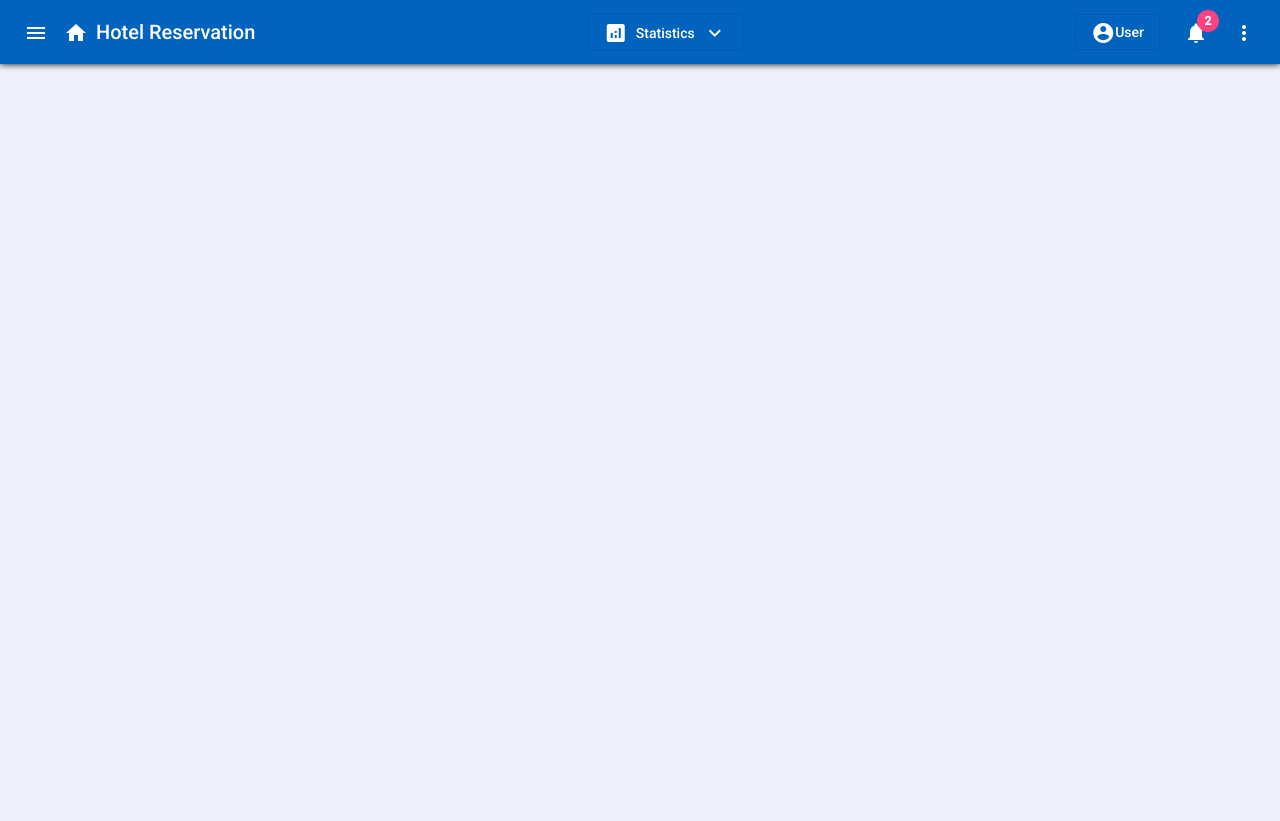
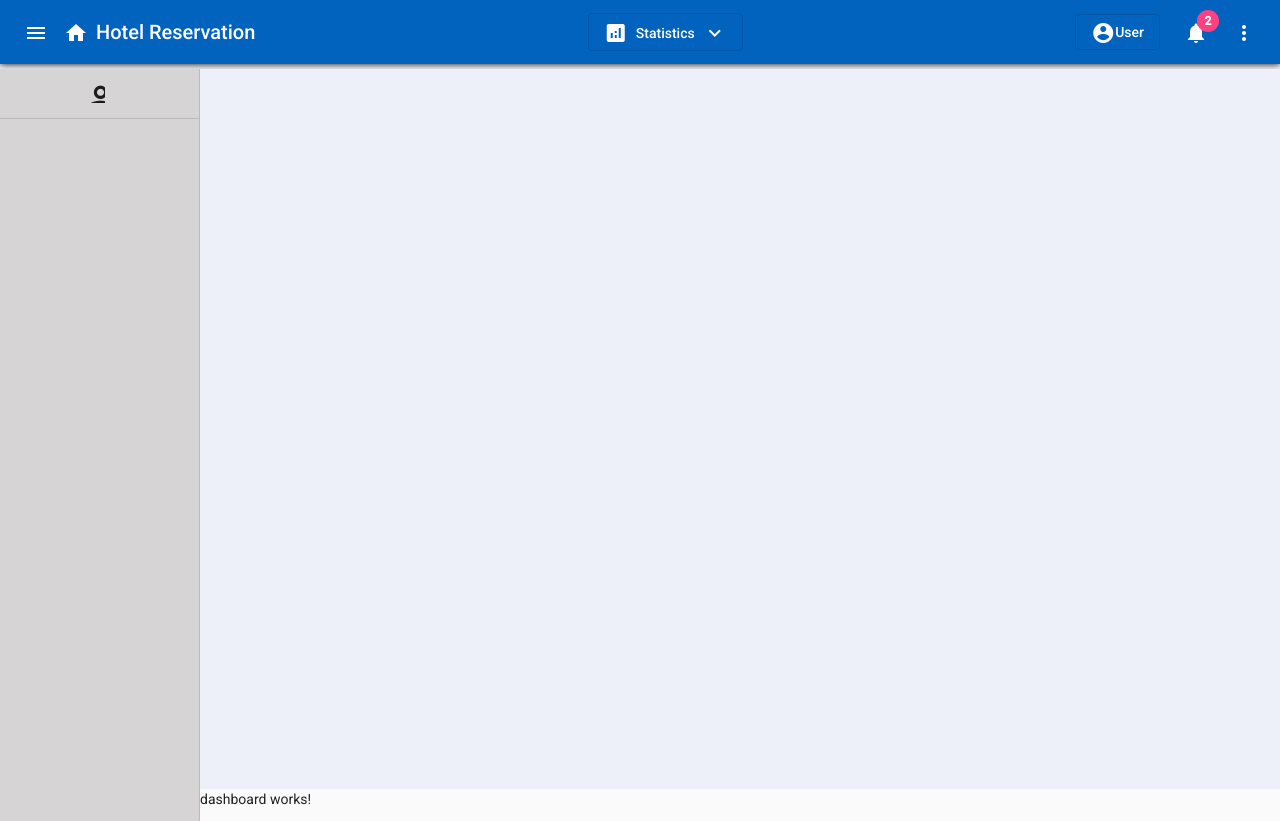
Before and after one commit to hema35/hotel-app, an Angular app: page /dashboard in a window 1280 px wide. Before the commit the page ends 800 px from the top, so only its background shows below. Built offline with nearby package versions, Linux system fonts and the light colour scheme.

Commit message:
side Nav/drawer created

```diff
--- a/src/app/app.component.html
+++ b/src/app/app.component.html
@@ -1,7 +1,7 @@
 <mat-toolbar color="primary" fxLayout="row" fxLayoutAlign="space-between center" class="nav">
 
   <div fxLayout="row" fxLayoutAlign="space-between center">
-    <button mat-icon-button matTooltip="Sidebar">
+    <button mat-icon-button matTooltip="Sidebar" (click)="drawer.toggle()">
       <mat-icon>menu</mat-icon></button>
     <a mat-icon-button matTooltip="Dashboard" [routerLink]="['/dashboard']">
       <mat-icon>home</mat-icon></a>
@@ -62,6 +62,7 @@
   <!-- menu ends -->
 
 </mat-toolbar>
+<!-- Expansion panel -->
 
 <mat-expansion-panel [expanded]="showStatistics" >
   <div class="mt" fxLayout="row" fxLayoutAlign="space-evenly center" fxLayoutGap="20px">
@@ -80,3 +81,16 @@
     </div>
   </div>
 </mat-expansion-panel>
+
+<!-- MatsideNav -->
+<mat-drawer-container class="drawer-container" >
+  <mat-drawer #drawer class="drawer" mode="side" opened="true">
+  <div class="user-logo">
+    <mat-icon class="user-icon">person_outline</mat-icon>
+    <div class="v-align-middle"></div>
+  </div>
+  <mat-divider></mat-divider>
+  </mat-drawer>
+  <div class="main"></div>
+  <router-outlet></router-outlet>
+</mat-drawer-container>
--- a/src/app/app.module.ts
+++ b/src/app/app.module.ts
@@ -13,6 +13,8 @@ import { DashboardComponent } from './components/dashboard/dashboard.component';
 import { BookingsComponent } from './components/bookings/bookings.component';
 import { BookingsListComponent } from './components/bookings-list/bookings-list.component';
 import { MatIcon, MatIconModule } from '@angular/material/icon';
+import { MatMenuModule } from '@angular/material/menu';
+import { MatSidenavModule } from '@angular/material/sidenav';
 
 @NgModule({
   declarations: [
@@ -31,7 +33,9 @@ import { MatIcon, MatIconModule } from '@angular/material/icon';
     HttpClientModule,
     MatToolbarModule,
     MatIconModule,
-    FlexLayoutModule
+    FlexLayoutModule,
+    MatMenuModule,
+    MatSidenavModule
   ],
   providers: [],
   bootstrap: [AppComponent]
--- a/src/app/modules/material/material.module.ts
+++ b/src/app/modules/material/material.module.ts
@@ -11,6 +11,7 @@ import { MatBadgeModule} from '@angular/material/badge';
 import { MatDividerModule } from '@angular/material/divider';
 import { MatCommonModule } from '@angular/material/core';
 import { MatTooltipModule} from '@angular/material/tooltip';
+import { MatSidenavModule } from '@angular/material/sidenav';
 
 let matComponents = [
   MatButtonModule,
@@ -22,7 +23,8 @@ let matComponents = [
   MatExpansionModule,
   MatBadgeModule,
   MatDividerModule,
-  MatTooltipModule
+  MatTooltipModule,
+  MatSidenavModule
 
 ]
 @NgModule({
```
